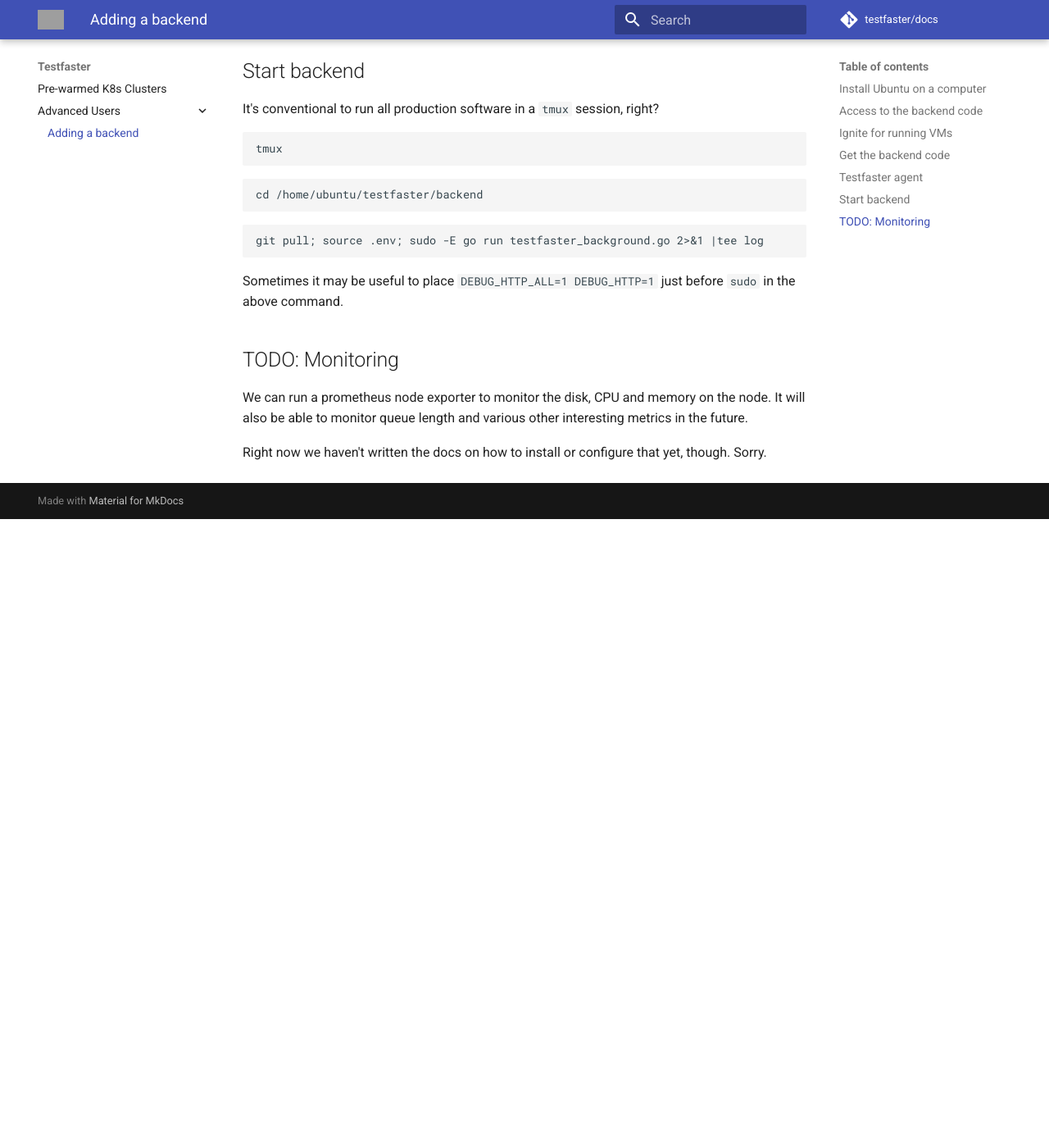
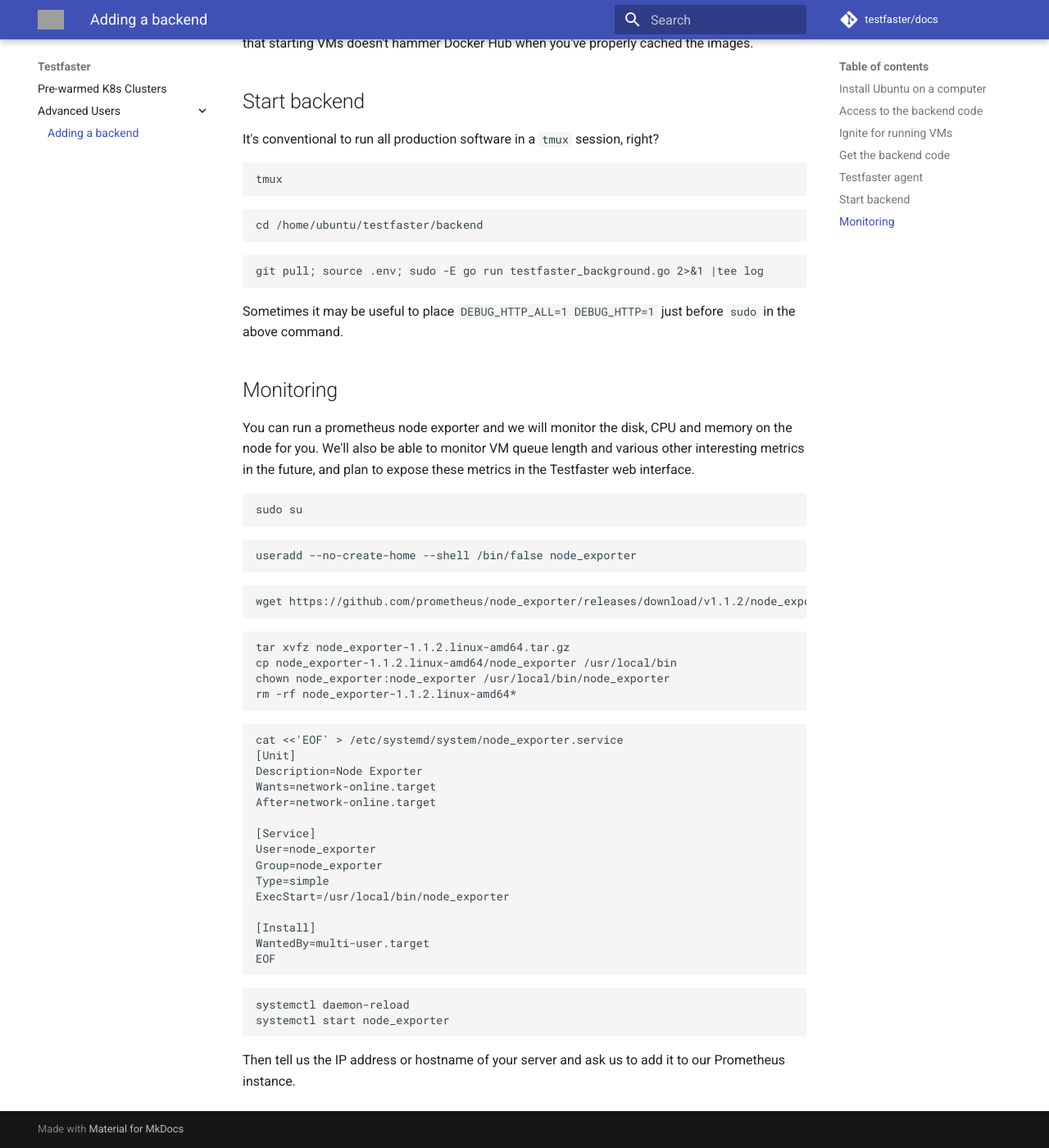
Before and after one commit to testfaster/docs, an MkDocs documentation site: the page built from docs/advanced/add-backend.md, in a window 1280 px wide and 1400 px high, scrolled down 2199 px. Shown: the whole window at 82% size. Built offline with MkDocs 1.6.1 and Material for MkDocs 9.7.7, drawn with Linux system fonts in a browser that asks for light colours; comment, search, counter and statistics services are not loaded; before the commit the page ends 2832 px from its top, so only the background shows below that; some of the changed text lies outside the part shown; grey boxes are pictures that could not be loaded.

Commit message:
monitoring

````diff
--- a/docs/advanced/add-backend.md
+++ b/docs/advanced/add-backend.md
@@ -70,7 +70,10 @@ Now for the good stuff.
 
 ```
 sudo apt-get update
-sudo apt install -y vim golang-go tmux
+sudo apt install -y vim exuberant-ctags golang-go tmux
+```
+
+```
 git clone git@gitlab.mlops.consulting:root/testfaster
 ```
 
@@ -79,7 +82,7 @@ cd testfaster/backend
 ```
 
 ```
-echo <EOF >> .env
+cat <<'EOF' > .env
 export DEBUG=1
 export TARGET_API=https://testfaster.ci
 export ACCESS_TOKEN=<backend-access-token>
@@ -116,9 +119,46 @@ git pull; source .env; sudo -E go run testfaster_background.go 2>&1 |tee log
 
 Sometimes it may be useful to place `DEBUG_HTTP_ALL=1 DEBUG_HTTP=1` just before `sudo` in the above command.
 
-## TODO: Monitoring
+## Monitoring
 
-We can run a prometheus node exporter to monitor the disk, CPU and memory on the node.
-It will also be able to monitor queue length and various other interesting metrics in the future.
+You can run a prometheus node exporter and we will monitor the disk, CPU and memory on the node for you.
+We'll also be able to monitor VM queue length and various other interesting metrics in the future, and plan to expose these metrics in the Testfaster web interface.
 
-Right now we haven't written the docs on how to install or configure that yet, though. Sorry.
+```
+sudo su
+```
+```
+useradd --no-create-home --shell /bin/false node_exporter
+```
+```
+wget https://github.com/prometheus/node_exporter/releases/download/v1.1.2/node_exporter-1.1.2.linux-amd64.tar.gz
+```
+```
+tar xvfz node_exporter-1.1.2.linux-amd64.tar.gz
+cp node_exporter-1.1.2.linux-amd64/node_exporter /usr/local/bin
+chown node_exporter:node_exporter /usr/local/bin/node_exporter
+rm -rf node_exporter-1.1.2.linux-amd64*
+```
+```
+cat <<'EOF' > /etc/systemd/system/node_exporter.service
+[Unit]
+Description=Node Exporter
+Wants=network-online.target
+After=network-online.target
+
+[Service]
+User=node_exporter
+Group=node_exporter
+Type=simple
+ExecStart=/usr/local/bin/node_exporter
+
+[Install]
+WantedBy=multi-user.target
+EOF
+```
+```
+systemctl daemon-reload
+systemctl start node_exporter
+```
+
+Then tell us the IP address or hostname of your server and ask us to add it to our Prometheus instance.
````
